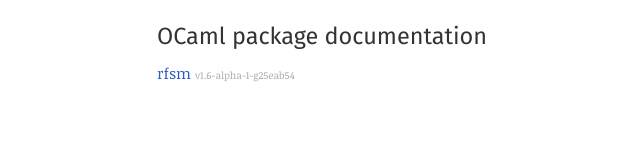
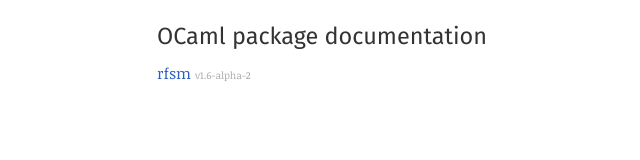
Before and after one commit to jserot/rfsm, a plain HTML site: page index.html in a window 1280 px wide. Shown: the full height of the page, 130-770 px from the left. Drawn offline with Linux system fonts and the light colour scheme.

Commit message:
Update rfsm doc to 1.6-alpha-2.

```diff
--- a/index.html
+++ b/index.html
@@ -11,7 +11,7 @@
       <div class="by-name">
       <h2>OCaml package documentation</h2>
       <ol>
-      <li><a href="rfsm/index.html">rfsm</a> <span class="version">v1.6-alpha-1-g25eab54</span></li>
+      <li><a href="rfsm/index.html">rfsm</a> <span class="version">v1.6-alpha-2</span></li>
       </ol>
       </div>
     </main>
```
